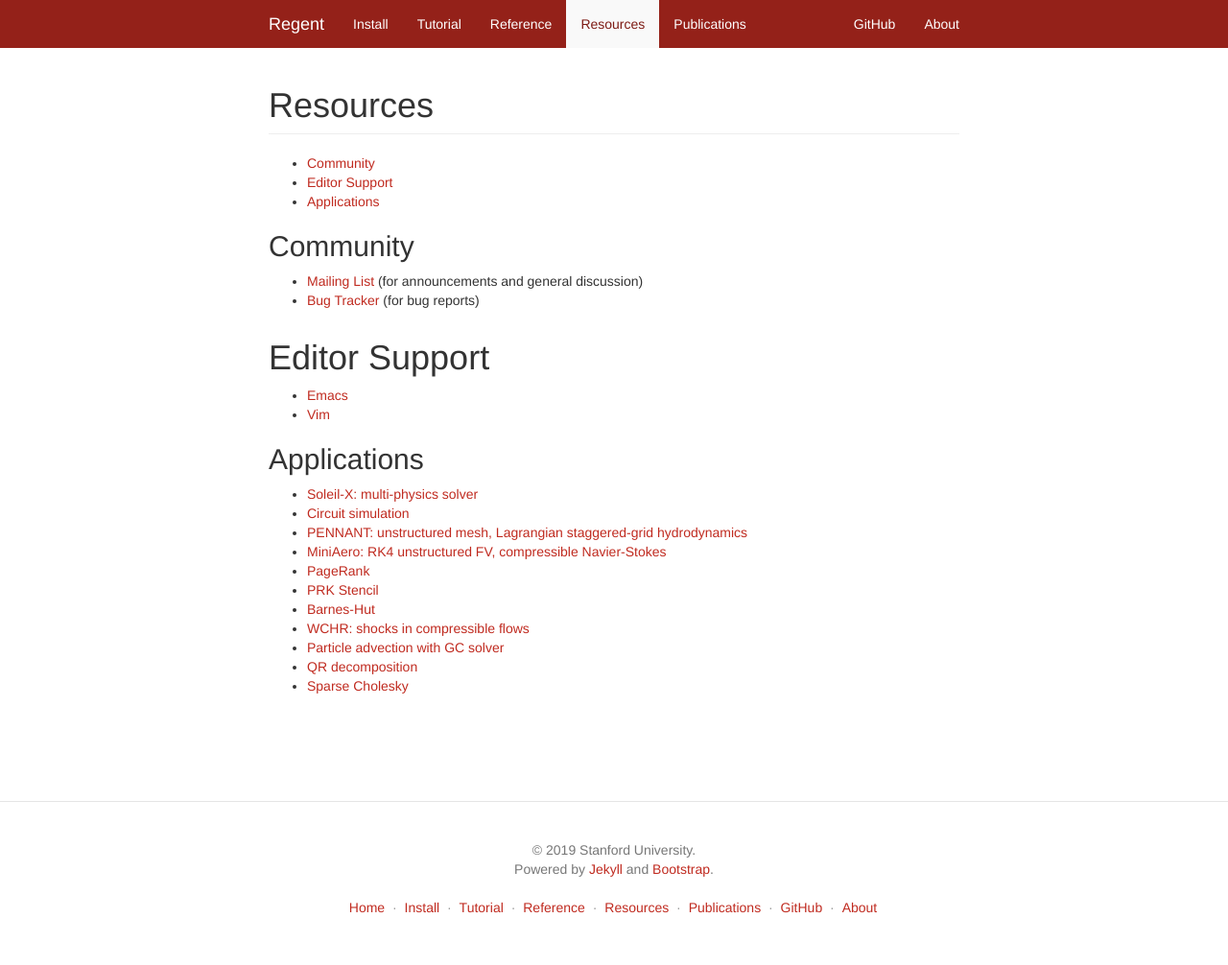
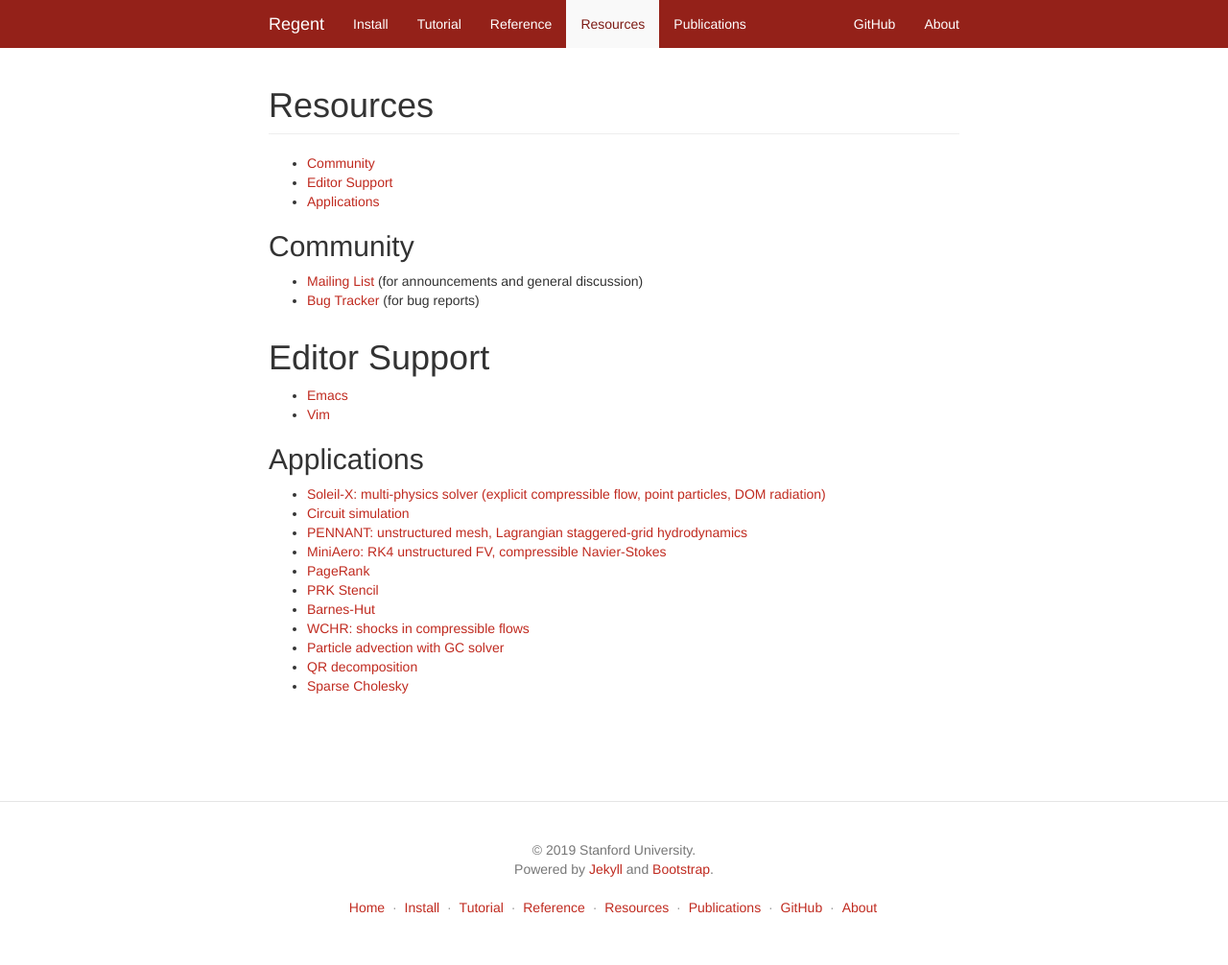
Before and after one commit to StanfordLegion/regent-lang.org, a Jekyll site: the page built from resources.md, in a window 1280 px wide. Shown: the whole page at 96% size. Built offline with Jekyll 4.4.1, drawn with Linux system fonts in a browser that asks for light colours; nearby versions of some CDN libraries.

Commit message:
Update Soleil-X description.

```diff
--- a/resources.md
+++ b/resources.md
@@ -22,7 +22,7 @@ permalink: /resources/index.html
 
 ## Applications
 
-  * [Soleil-X: multi-physics solver](https://github.com/stanfordhpccenter/soleil-x)
+  * [Soleil-X: multi-physics solver (explicit compressible flow, point particles, DOM radiation)](https://github.com/stanfordhpccenter/soleil-x)
   * [Circuit simulation](https://github.com/StanfordLegion/legion/blob/master/language/examples/circuit_sparse.rg)
   * [PENNANT: unstructured mesh, Lagrangian staggered-grid hydrodynamics](https://github.com/StanfordLegion/legion/blob/master/language/examples/pennant_fast.rg)
   * [MiniAero: RK4 unstructured FV, compressible Navier-Stokes](wonchan@cs.stanford.edu)
```
